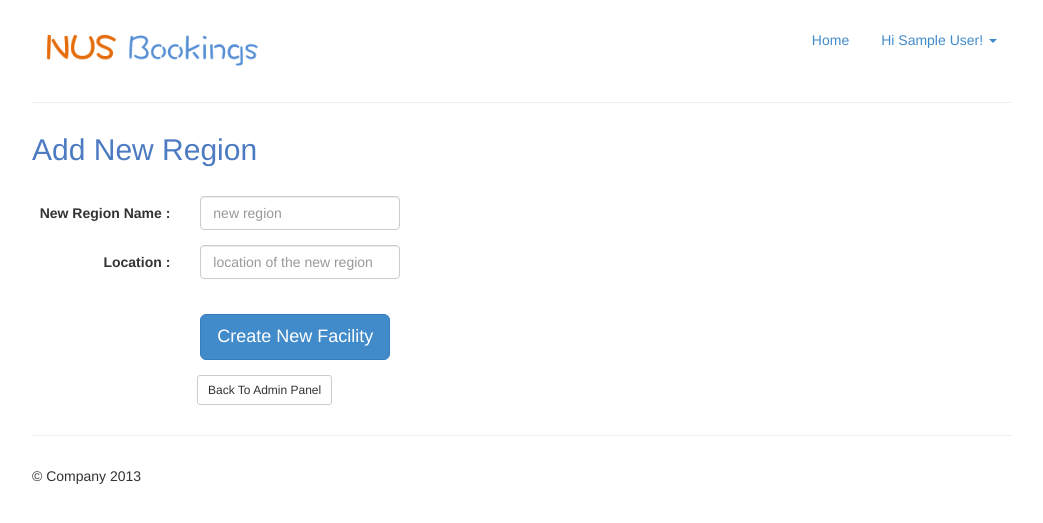
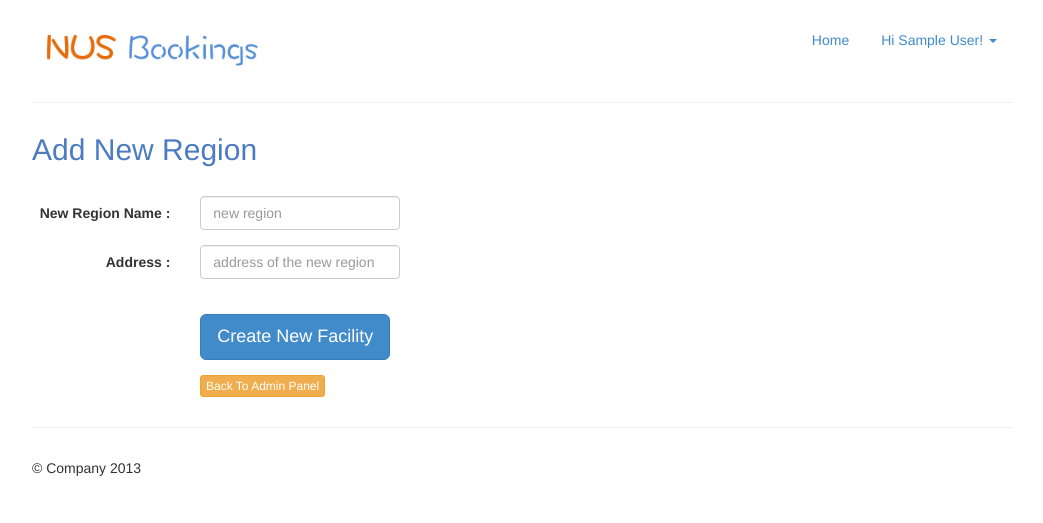
Before and after one commit to yatishb/nus-facility-booking, a PHP site: page /inc/add-region.php in a window 1280 px wide. Shown: the top 523 px of the page, without its empty margins (118-1161 px from the left). Run offline with PHP 8.4, Linux system fonts and the light colour scheme; the visitor is signed in with stand-in values (Sample User, id 1); some libraries are stand-ins or nearby versions.

Commit message:
Formatted add region page

```diff
--- a/inc/add-region.php
+++ b/inc/add-region.php
@@ -69,9 +69,9 @@
 		</div>
 	</div>
 	<div class="form-group">
-		<label for="location" class="col-sm-2 control-label">Location : </label>
+		<label for="location" class="col-sm-2 control-label">Address : </label>
 		<div class="col-sm-6">
-		<input class="form-control" type="text" style="width:200px" id="location" name="location" placeholder="location of the new region" />
+		<input class="form-control" type="text" style="width:200px" id="location" name="location" placeholder="address of the new region" />
 			<?php echo $locationErr; ?>
 		</div>
 	</div></br>
@@ -93,6 +93,6 @@
 
 
 <a href='/cs2102/inc/admin-panel.php'>
-	<button style="margin-left:165px;" type="submit" class="btn btn-default btn-sm" name="back">Back To Admin Panel</button>
+	<button style="margin-left:168px;" type="submit" class="btn btn-warning btn-xs" name="back">Back To Admin Panel</button>
 </a>
 <?php include("footer.php"); ?>
--- a/inc/header.php
+++ b/inc/header.php
@@ -10,7 +10,6 @@
 
     <!--Style -->
     <link href="/cs2102/css/bootstrap.css" rel="stylesheet">
-    <link href="/cs2102/css/datepicker.min.css" rel="stylesheet">
     <link href="/cs2102/css/style.css" rel="stylesheet">
 
     <!--Favicon -->
```
Also changed, not shown: inc/admin-panel.php (+6 -6 lines).
